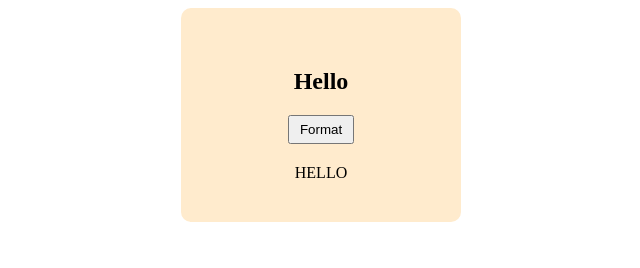
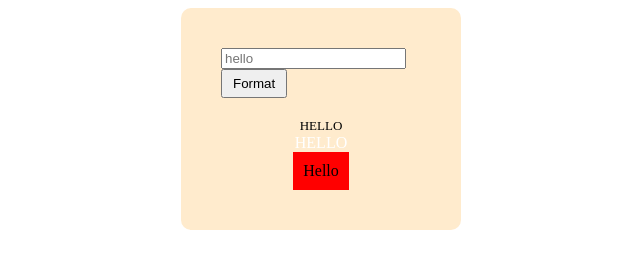
Before and after one commit to JaneGoltong/textFormatter, a plain HTML site: page index.html in a window 1280 px wide. Both pictures are taken after a click on the button "Format". Shown: the whole page, without its empty margins (319-959 px from the left). Drawn offline with Linux system fonts and the light colour scheme.

Commit message:
added two things

```diff
--- a/index.html
+++ b/index.html
@@ -8,7 +8,7 @@
 </head>
 <body>
     <div id="main" class="h">
-        <h2 class="h1">Hello</h2>
+        <input type="hello" placeholder="hello">
         <button id="btn" class="btn">Format</button>
     </div>
     <script>
@@ -18,8 +18,16 @@
             (e).preventDefault
             let b = document.createElement('div')
             b.innerHTML= "HELLO"
+            b.className = "b1"
             main.appendChild(b)
-
+            let a = document.createElement('div')
+            a.className = "a1"
+            a.innerHTML= "HELLO"
+            main.appendChild(a)
+            let c = document.createElement('div')
+            c.className = "c1"
+            c.innerHTML= "Hello"
+            main.appendChild(c)
         })
     </script>
 </body>
--- a/style.css
+++ b/style.css
@@ -11,7 +11,15 @@
     margin-bottom: 20px;
 
 }
-.h1{
-    font: 600;
+.b1{
+    font-size: small;
 
 }
+.a1{
+  font: bold;
+  color: white;
+}
+.c1{
+ background-color: red;
+ padding: 10px;
+}
```
